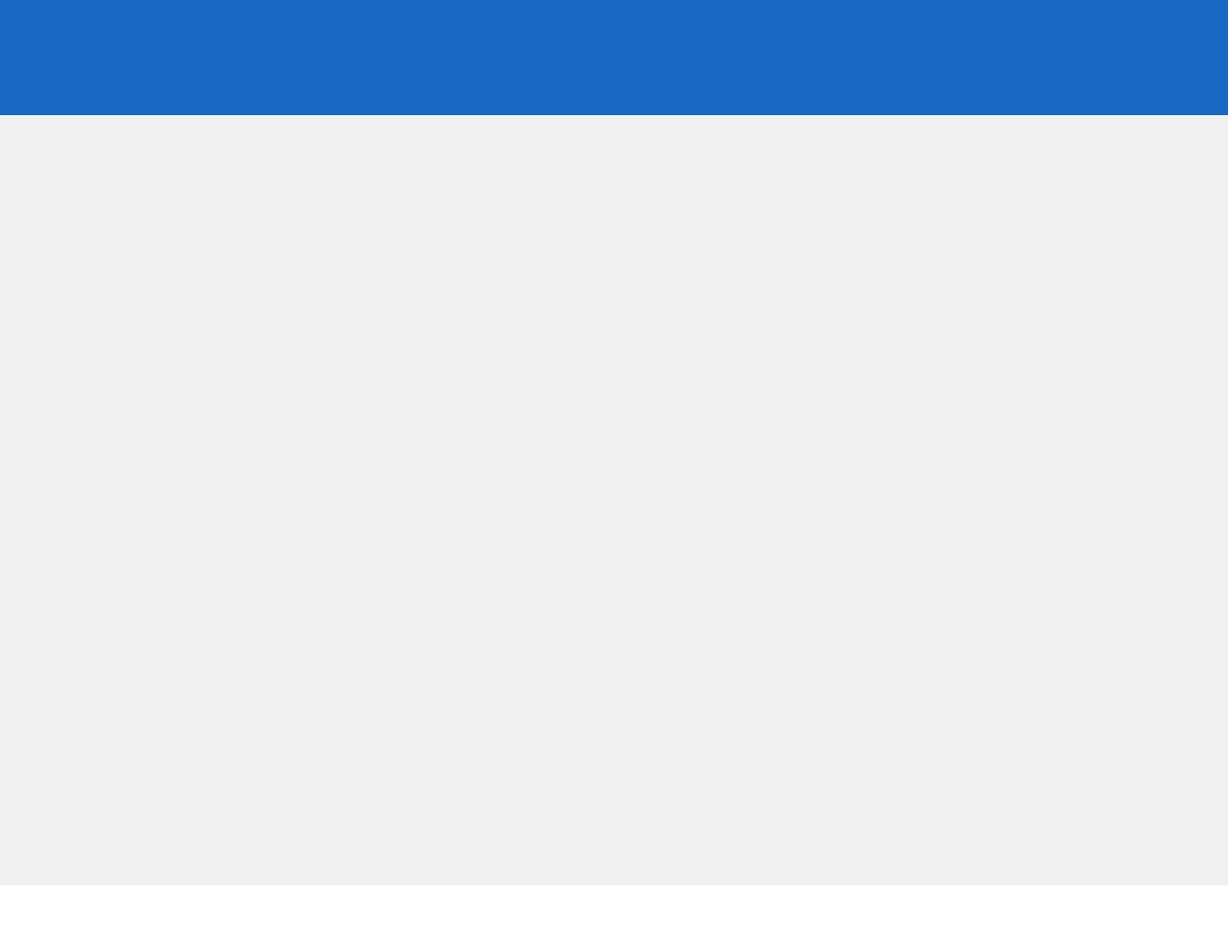
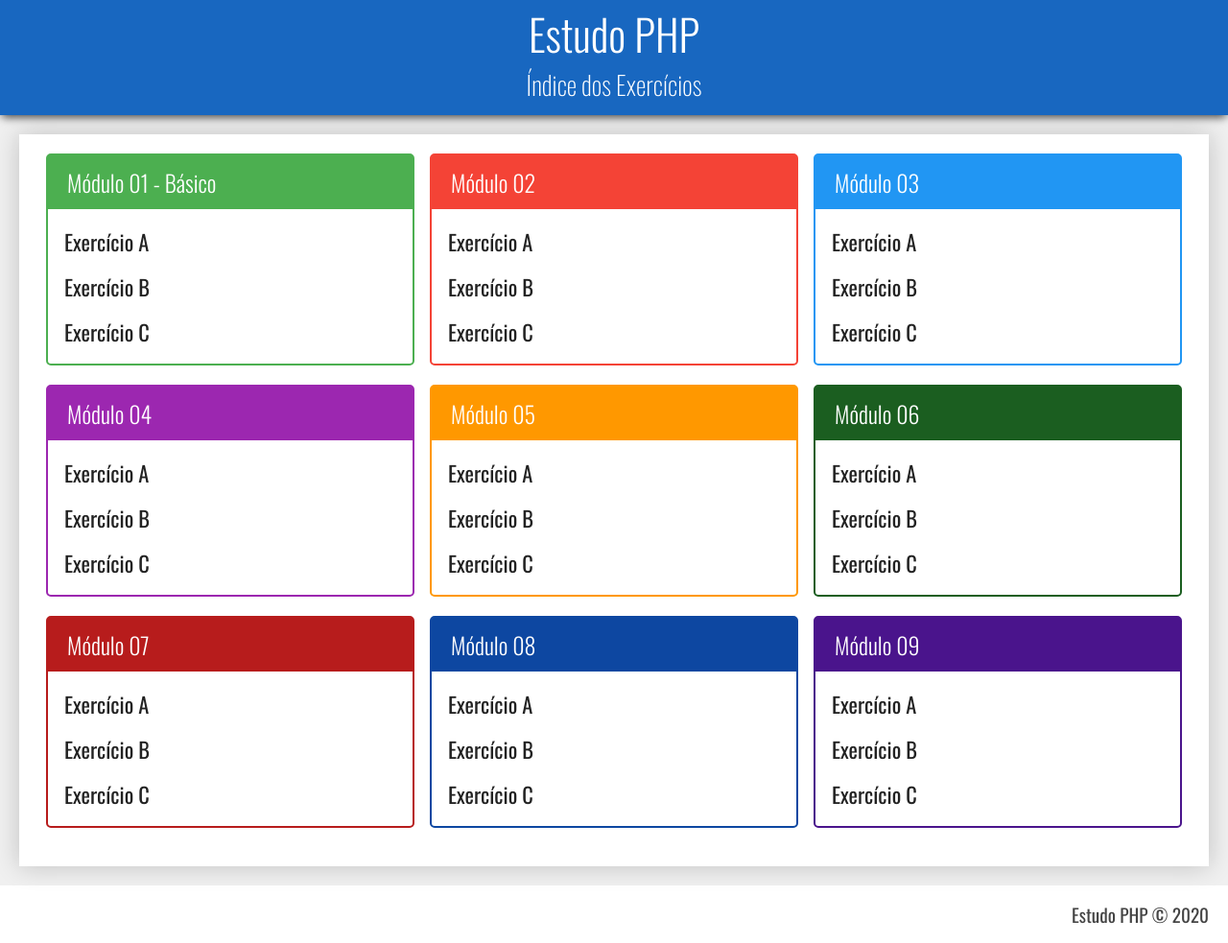
Before and after one commit to Gabrielbsb21/PHP, a PHP site: page / in a window 1280 px wide. Shown: the whole page at 96% size. Run offline with PHP 8.4, Linux system fonts and the light colour scheme.

Commit message:
Update_1

```diff
--- a/Estudo-PHP/assets/css/estilo.css
+++ b/Estudo-PHP/assets/css/estilo.css
@@ -15,6 +15,26 @@ body{
 .cabecalho {
     grid-area: cabecalho;
     background-color: #1867c0;
+    color: white;
+    display: flex;
+    flex-direction: column;
+    justify-content: center;
+    align-items: center;
+    padding-bottom: 10px;
+    z-index: 1;
+    box-shadow: 0px 4px 9px -2px rgba(0, 0, 0, 0.75);
+}
+
+.cabecalho > h1{
+    margin: 0px;
+    font-weight: 300;
+    font-size: 2.8em;
+}
+
+.cabecalho > h2{
+    margin: 0px;
+    font-weight: 200;
+    font-size: 1.7em;
 }
 
 .principal{
@@ -24,9 +44,92 @@ body{
     padding: 20px;
 }
 
+.conteudo{
+    position: relative;
+    height: 100%;
+    overflow-y: scroll;
+    background-color: #fff;
+    padding: 20px;
+    box-shadow: 0px 0px 25px 0px rgba(0, 0, 0, 0.2);
+}
+
 .rodape {
     grid-area: rodape;
     background-color: #fff;
-    /*position: sticky;
-    bottom: 0px;*/
+    display: flex;
+    justify-content: flex-end;
+    align-items: center;
+    font-size: 1.2rem;
+    padding: 0px 20px;
+    color: #444;
 }
+
+.modulos {
+    display: flex;
+    flex-wrap: wrap;
+    justify-content: space-around;
+}
+
+.modulo{
+    flex-basis: 32%;
+    margin-bottom: 20px;
+    border-radius: 5px;
+}
+
+.modulo > h3{
+    margin: 0px;
+    color: #fff;
+    font-weight: 300;
+    font-size: 1.5rem;
+    padding: 10px 20px;
+    background-color: #1867c0;
+}
+
+.modulo > ul {
+    margin: 0px;
+    padding: 10px;
+    list-style: none;
+}
+
+.modulo > ul > li {
+    padding: 7px;
+    font-size: 1.4rem;
+    cursor: pointer;
+}
+
+.modulo > ul > li > a{
+    display: flex;
+    text-decoration: none;
+    color: #222;
+}
+
+.modulo ul li:hover{
+    background-color: #EEE;
+}
+
+.modulo.verde {border: 2px solid #4CAF50;}
+.modulo.verde > h3 {background-color:  #4CAF50;}
+
+.modulo.vermelho {border: 2px solid #F44336;}
+.modulo.vermelho > h3 {background-color: #F44336;}
+
+.modulo.azul {border: 2px solid #2196F3;}
+.modulo.azul > h3 {background-color: #2196F3;}
+
+.modulo.roxo {border: 2px solid #9C27B0 ;}
+.modulo.roxo > h3 {background-color: #9C27B0 ;}
+
+.modulo.laranja {border: 2px solid #FF9800 ;}
+.modulo.laranja > h3 {background-color: #FF9800 ;}
+
+.modulo.verde-escuro {border: 2px solid #1B5E20;}
+.modulo.verde-escuro > h3 {background-color: #1B5E20;}
+
+.modulo.vermelho-escuro {border: 2px solid   #B71C1C;}
+.modulo.vermelho-escuro > h3 {background-color:  #B71C1C;}
+
+.modulo.azul-escuro {border: 2px solid #0D47A1;}
+.modulo.azul-escuro > h3 {background-color: #0D47A1;}
+
+.modulo.roxo-escuro {border: 2px solid #4A148C;}
+.modulo.roxo-escuro > h3 {background-color: #4A148C;}
--- /dev/null
+++ b/Estudo-PHP/index.php
@@ -0,0 +1,109 @@
+<!DOCTYPE html>
+<html>
+    <head>
+        <meta charset="UTF-8">
+        <meta name="desciption" content="Template para Estudo da Linguagem PHP">
+        <meta name="author" content="Gabriel Teixeira">
+        <meta name="viewport" content="width=device-width, initial-scale=1.0">
+        <link href="https://fonts.googleapis.com/css?family=Oswald:200,300,400,500,600,700&display=swap" rel="stylesheet">
+        <link rel="stylesheet" type="text/css" href="assets/css/estilo.css">
+        <title>Estudo PHP</title>
+    </head>
+    <body>
+        <header class="cabecalho">
+            <h1>Estudo PHP</h1>
+            <H2>Índice dos Exercícios</H2>
+        </header>
+        <main class="principal">
+            <div class="conteudo">
+                <nav class="modulos">
+
+                    <div class="modulo verde">
+                        <h3>Módulo 01 - Básico</h3>
+                        <ul>
+                            <li><a href="exercicio.php?dir=teste&file=teste" target="_blank">Exercício A</a></li>
+                            <li><a href="#">Exercício B</a></li>
+                            <li><a href="#">Exercício C</a></li>
+                        </ul>
+                    </div>
+
+                    <div class="modulo vermelho">
+                        <h3>Módulo 02</h3>
+                        <ul>
+                            <li><a href="#">Exercício A</a></li>
+                            <li><a href="#">Exercício B</a></li>
+                            <li><a href="#">Exercício C</a></li>
+                        </ul>
+                    </div>
+
+                    <div class="modulo azul">
+                        <h3>Módulo 03</h3>
+                        <ul>
+                            <li><a href="#">Exercício A</a></li>
+                            <li><a href="#">Exercício B</a></li>
+                            <li><a href="#">Exercício C</a></li>
+                        </ul>
+                    </div>
+
+                    <div class="modulo roxo">
+                        <h3>Módulo 04</h3>
+                        <ul>
+                            <li><a href="#">Exercício A</a></li>
+                            <li><a href="#">Exercício B</a></li>
+                            <li><a href="#">Exercício C</a></li>
+                        </ul>
+                    </div>
+
+                    <div class="modulo laranja">
+                        <h3>Módulo 05</h3>
+                        <ul>
+                            <li><a href="#">Exercício A</a></li>
+                            <li><a href="#">Exercício B</a></li>
+                            <li><a href="#">Exercício C</a></li>
+                        </ul>
+                    </div>
+
+                    <div class="modulo verde-escuro">
+                        <h3>Módulo 06</h3>
+                        <ul>
+                            <li><a href="#">Exercício A</a></li>
+                            <li><a href="#">Exercício B</a></li>
+                            <li><a href="#">Exercício C</a></li>
+                        </ul>
+                    </div>
+
+                    <div class="modulo vermelho-escuro">
+                        <h3>Módulo 07</h3>
+                        <ul>
+                            <li><a href="#">Exercício A</a></li>
+                            <li><a href="#">Exercício B</a></li>
+                            <li><a href="#">Exercício C</a></li>
+                        </ul>
+                    </div>
+
+                    <div class="modulo azul-escuro">
+                        <h3>Módulo 08</h3>
+                        <ul>
+                            <li><a href="#">Exercício A</a></li>
+                            <li><a href="#">Exercício B</a></li>
+                            <li><a href="#">Exercício C</a></li>
+                        </ul>
+                    </div>
+
+                    <div class="modulo roxo-escuro">
+                        <h3>Módulo 09</h3>
+                        <ul>
+                            <li><a href="#">Exercício A</a></li>
+                            <li><a href="#">Exercício B</a></li>
+                            <li><a href="#">Exercício C</a></li>
+                        </ul>
+                    </div>
+                </nav>
+            </div>
+
+        </main>
+        <footer class="rodape">
+            Estudo PHP © <?= date('Y');?>
+        </footer>
+    </body>
+</html>
--- /dev/null
+++ b/Estudo-PHP/teste/teste.php
@@ -0,0 +1,4 @@
+<div class="titulo">Teste</div>
+<?php
+    echo("Olá! Bem-Vindo ao estudo da linguagem PHP");
+?>
```
Also changed, not shown: Estudo-PHP/assets/css/exercicio.css (added, +41 -0 lines), Estudo-PHP/exercicio.php (added, +36 -0 lines).
